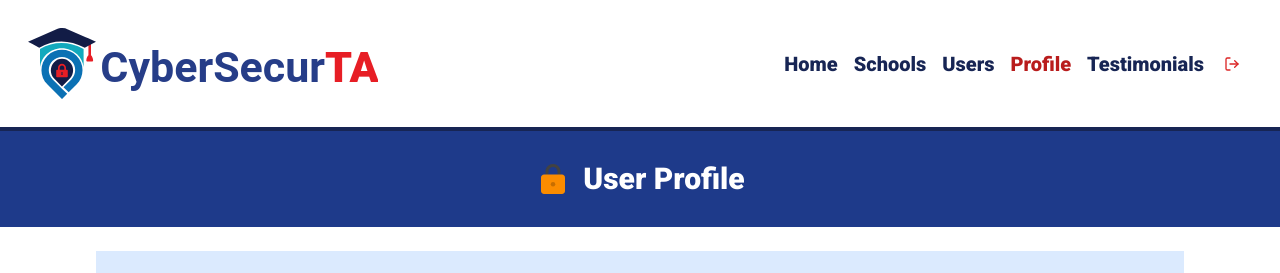
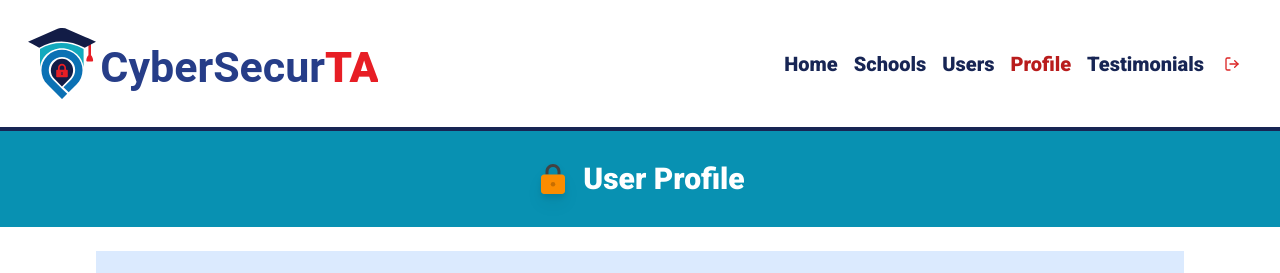
Before and after one commit to kristinechristensen/cybersecurTA, a Next.js app: page /profile in a window 1280 px wide. Shown: the top 273 px of the page. Built offline with nearby package versions, Linux system fonts and the light colour scheme; no server answers; the database is empty; sample sign-in values are in the browser's storage.

Commit message:
Final Updates

```diff
--- a/app/layout.js
+++ b/app/layout.js
@@ -26,7 +26,7 @@ export default function RootLayout({ children, session }) {
         <p className="text-xl font-semibold">
           &#169;2024 - CyberSecurTA
         </p>
-        <p className="w-1/2 mt-4">
+        <p className="w-1/2 mt-4 sm:w-full">
         <Image src="/assets/nsf.png" width="125" height="125" align="left" alt="CybersecurTA" className="mr-8 drop-shadow-lg" />CyberSecurTA connects cybersecurity students with teaching opportunities, enhancing education nationwide.
           Funded by NSF grant #2054724 and Microsoft ACCCE grant #2021080009
         </p> </div>
--- a/auth.js
+++ b/auth.js
@@ -7,6 +7,7 @@ import credentials from "next-auth/providers/credentials";
 
 /*Object to handle the authentication which uses
 properties from NextAuth and places those in an array with Google and Credentials Object */
+//signIn('google')
 
 export const {handlers, signIn, signOut, auth} = NextAuth({
     providers:[Google,
@@ -33,11 +34,9 @@ export const {handlers, signIn, signOut, auth} = NextAuth({
             try {
               await connectToDB();
               const user = await User.findOne({emailG:profile.email}); //profile grabs data from google servers
-           console.log(profile.email);
               if(user)valid=true;
             } catch (error) {
               valid = false;
-              console.log("WHYYYYYYYY")
             }
           }else if(account.provider === "credentials"){  //security of account
             valid = true;
@@ -54,7 +53,6 @@ export const {handlers, signIn, signOut, auth} = NextAuth({
                 token.gmail = user.emailG;
 
                 token.name = user.firstName;
-
                 token.userType = user.userType;
                 token.pos = user.pos || undefined;
                 token.id = user._id; //use logging in with Gcredentials
--- a/components/pageHeader.js
+++ b/components/pageHeader.js
@@ -8,8 +8,8 @@ const PageHeader = ({title, phish})=> {
 
 
 return (
-    <div className="w-full h-24 flex justify-center items-center bg-blue-900 gap-x-3 mb-6" >
-        {phish?(<FaFish className="mr-2 text-4xl text-white" />):(<FcLock className="text-4xl"/>)}
+    <div className="w-full h-24 flex justify-center items-center bg-cyan-600 gap-x-3 mb-6" >
+        {phish?(<FaFish className="mr-2 text-4xl text-white" />):(<FcLock className="text-4xl drop-shadow-lg"/>)}
        <h1 className="text-3xl text-white font-semibold">{title} </h1>
     </div>
 )
--- a/components/uiViews/schoolCards.js
+++ b/components/uiViews/schoolCards.js
@@ -9,11 +9,12 @@ import Image from "next/image"
 import Link from "next/link"
 import { Button } from "../ui/button"
 
+//props
 export const SchoolCards = ({schoolList, showEdit}) => {
 
 //render the list and use shadcn component
-console.log(schoolList);
-
+// console.log(schoolList);
+//const {schoolList, showEdit} = props;
 
 return (
 
--- a/components/updateProfile.js
+++ b/components/updateProfile.js
@@ -204,6 +204,8 @@ const formSubmit = (e)=>{
             </select>
 
           </div>
+
+
           <div>
             <label>Skills:</label>
 
--- a/components/userList.js
+++ b/components/userList.js
@@ -19,27 +19,8 @@ export const TempUserList = ()=>{
     const [pos, setPos] = useState(' ');
     const [skills, setSkills] = useState(' ');
     const [certs, setCerts] = useState(' ');
-    const [interets, setInterets] = useState(' ');
     const router = useRouter();
-    // const handleFilter = (value)=>{
-    //     if(value.type){
-    //         setType(value.type);
-    //         let newArr = users.filter(elem=>{
-    //             if(value.type==-1) return true;
-    //             else return elem.userType==value.type;
-    //         });
-            // newArr = newArr.filter(elem=>elem.pos.includes(pos));
-            // newArr = newArr.filter(elem=>elem.skills.includes(skills));
-            // newArr = newArr.filter(elem=>elem.certs.includes(certs));
-            // newArr = newArr.filter(elem=>elem.interests.includes(interests));
-        //     setFilteredUsers([...newArr]);
-        // }else if(value.type){
 
-        // }
-        // newArr = newArr.filter(elem=>elem.pos.includes(pos));
-        // newArr = newArr.filter(elem=>elem.skills.includes(skills));
-
-    // }
     const handleFilter = ()=>{
         let newArr = users.filter(elem=>{
             if(type==-1) return true;
@@ -47,7 +28,6 @@ export const TempUserList = ()=>{
         });
         newArr = newArr.filter(elem=>{
             if(pos===' ')return true;
-            console.log(elem.pos)
             return elem.pos && elem.pos.toLowerCase().trim()==pos.toLowerCase().trim()
         });
         newArr = newArr.filter(elem=>{
```
